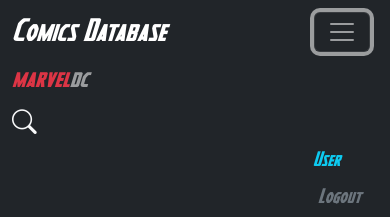
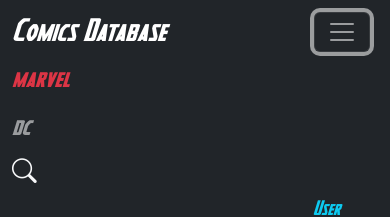
Before and after one commit to jesus-molano/react18-heroes, a React (Vite) app: page /marvel in a window 390 px wide. Both pictures are taken after a click on the button "Toggle navigation". Shown: the top 217 px of the page. Built offline with nearby package versions, Linux system fonts and the light colour scheme; no server answers.

Commit message:
Fixed positioning of navbar elements in mobile

```diff
--- a/src/ui/components/NavBar/NavBar.jsx
+++ b/src/ui/components/NavBar/NavBar.jsx
@@ -21,7 +21,7 @@
         </button>
         <div className="collapse navbar-collapse " id="navbarNav">
           <ul className="navbar-nav fs-4 w-100 d-flex justify-content-between me-3">
-            <li className="publishers d-flex">
+            <li className="publishers d-sm-flex">
               <NavItem route="marvel"/>
               <NavItem route="dc"/>
             </li>
```
